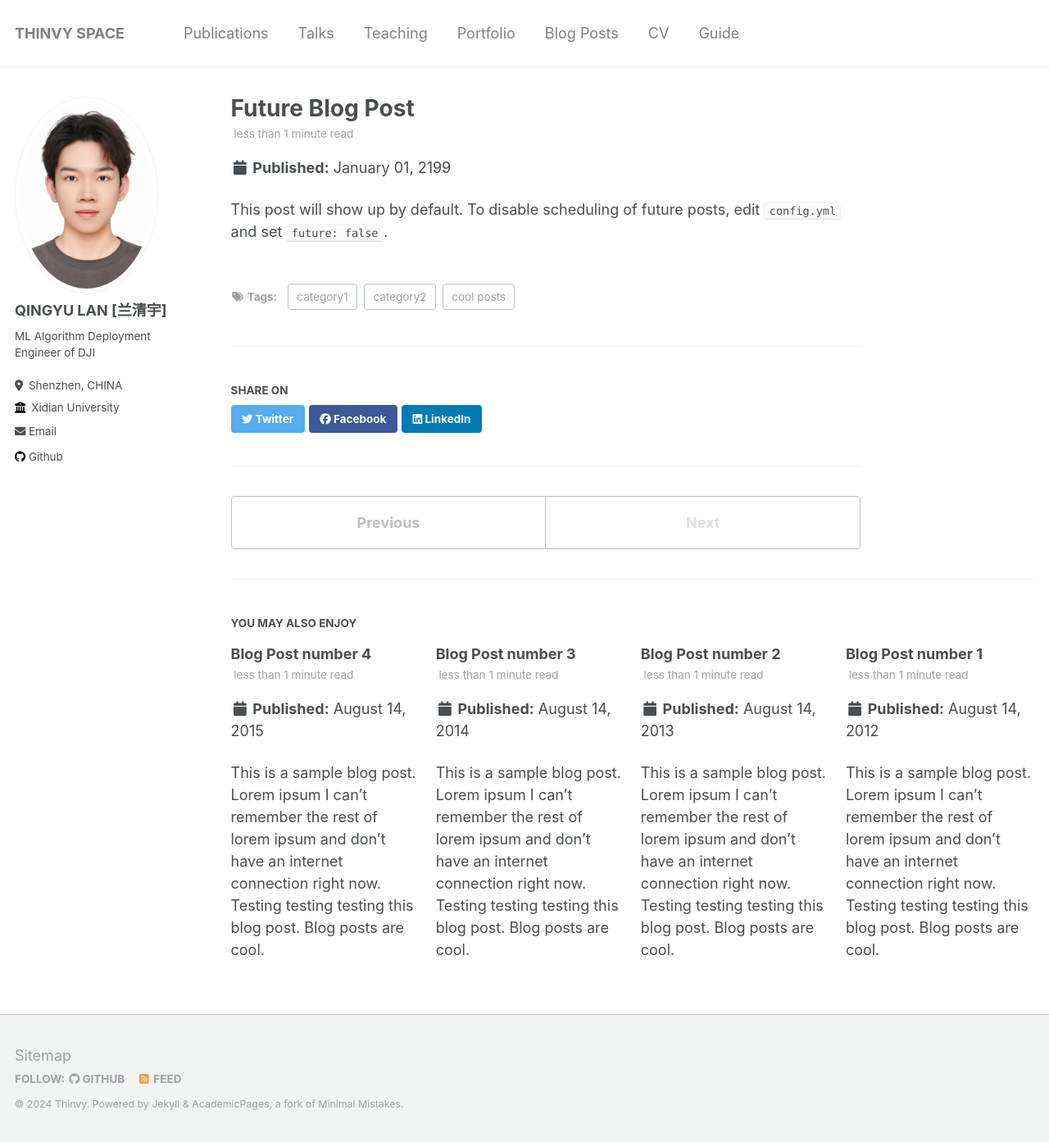
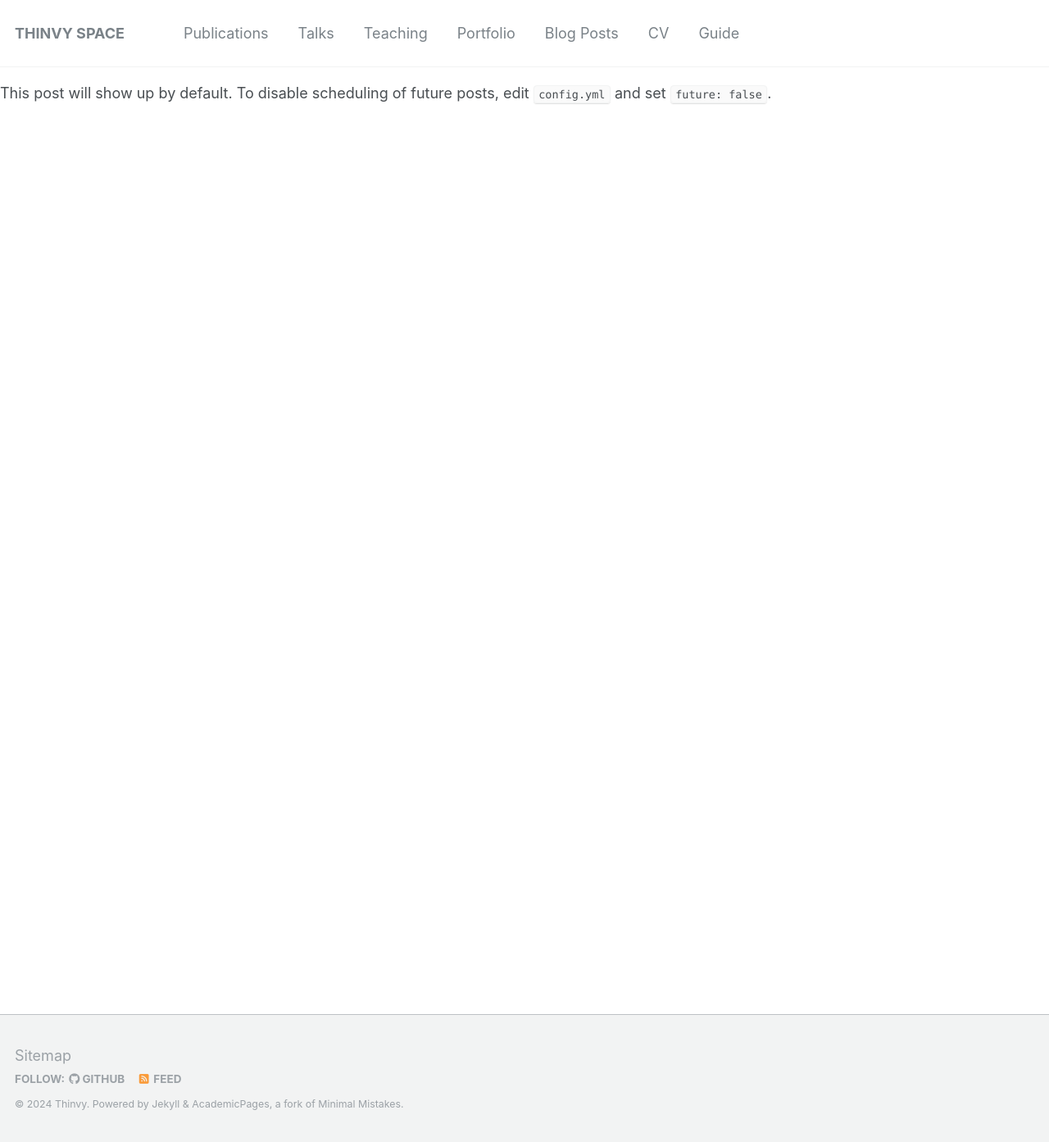
Before and after one commit to ThinvySpace/ThinvySpace.github.io, a Jekyll site: the page built from _posts/2199-01-01-future-post.md, in a window 1280 px wide and 1393 px high. Shown: the whole window at 82% size. Built offline with Jekyll 4.4.1, drawn with Linux system fonts in a browser that asks for light colours; our own code applies the rules of GitHub Pages for plain Markdown files; part of the change alters nothing that is shown.

Commit message:
Update _config.yml

```diff
--- a/_config.yml
+++ b/_config.yml
@@ -22,7 +22,7 @@ repository               : ""
 author:
   # Biographic information
   avatar           : "https://raw.githubusercontent.com/ThinvySpace/ThinvySpace.github.io/master/images/myphoto.jpeg"
-  name             : "QINGYU LAN [兰清宇]"
+  name             : "QINGYU  LAN [兰清宇]"
   pronouns         : # example: "she/her"
   bio              : "ML Algorithm Deployment Engineer of DJI"
   location         : "Shenzhen, CHINA"
@@ -213,60 +213,60 @@ collections:
 
 
 # Defaults
-defaults:
-  # _posts
-  - scope:
-      path: ""
-      type: posts
-    values:
-      layout: single
-      author_profile: true
-      read_time: true
-      comments: true
-      share: true
-      related: true
-  # _pages
-  - scope:
-      path: ""
-      type: pages
-    values:
-      layout: single
-      author_profile: true
-  # _teaching
-  - scope:
-      path: ""
-      type: teaching
-    values:
-      layout: single
-      author_profile: true
-      share: true
-      comments: true
-  # _publications
-  - scope:
-      path: ""
-      type: publications
-    values:
-      layout: single
-      author_profile: true
-      share: true
-      comments: true
-  # _portfolio
-  - scope:
-      path: ""
-      type: portfolio
-    values:
-      layout: single
-      author_profile: true
-      share: true
-      comment: true
-  # _talks
-  - scope:
-      path: ""
-      type: talks
-    values:
-      layout: talk
-      author_profile: true
-      share: true
+# defaults:
+#   # _posts
+#   - scope:
+#       path: ""
+#       type: posts
+#     values:
+#       layout: single
+#       author_profile: true
+#       read_time: true
+#       comments: true
+#       share: true
+#       related: true
+#   # _pages
+#   - scope:
+#       path: ""
+#       type: pages
+#     values:
+#       layout: single
+#       author_profile: true
+#   # _teaching
+#   - scope:
+#       path: ""
+#       type: teaching
+#     values:
+#       layout: single
+#       author_profile: true
+#       share: true
+#       comments: true
+#   # _publications
+#   - scope:
+#       path: ""
+#       type: publications
+#     values:
+#       layout: single
+#       author_profile: true
+#       share: true
+#       comments: true
+#   # _portfolio
+#   - scope:
+#       path: ""
+#       type: portfolio
+#     values:
+#       layout: single
+#       author_profile: true
+#       share: true
+#       comment: true
+#   # _talks
+#   - scope:
+#       path: ""
+#       type: talks
+#     values:
+#       layout: talk
+#       author_profile: true
+#       share: true
 
 
 # Sass/SCSS
```
